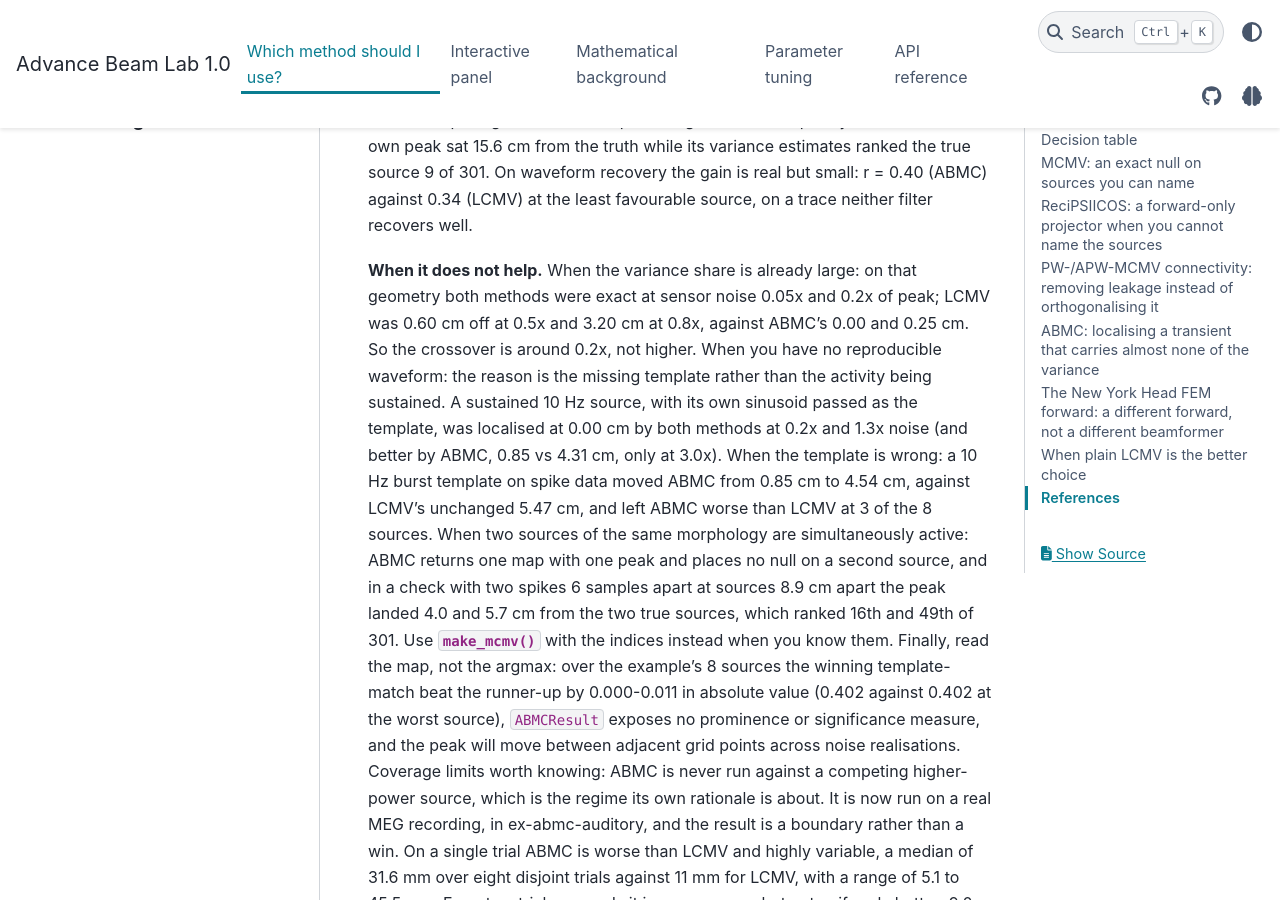
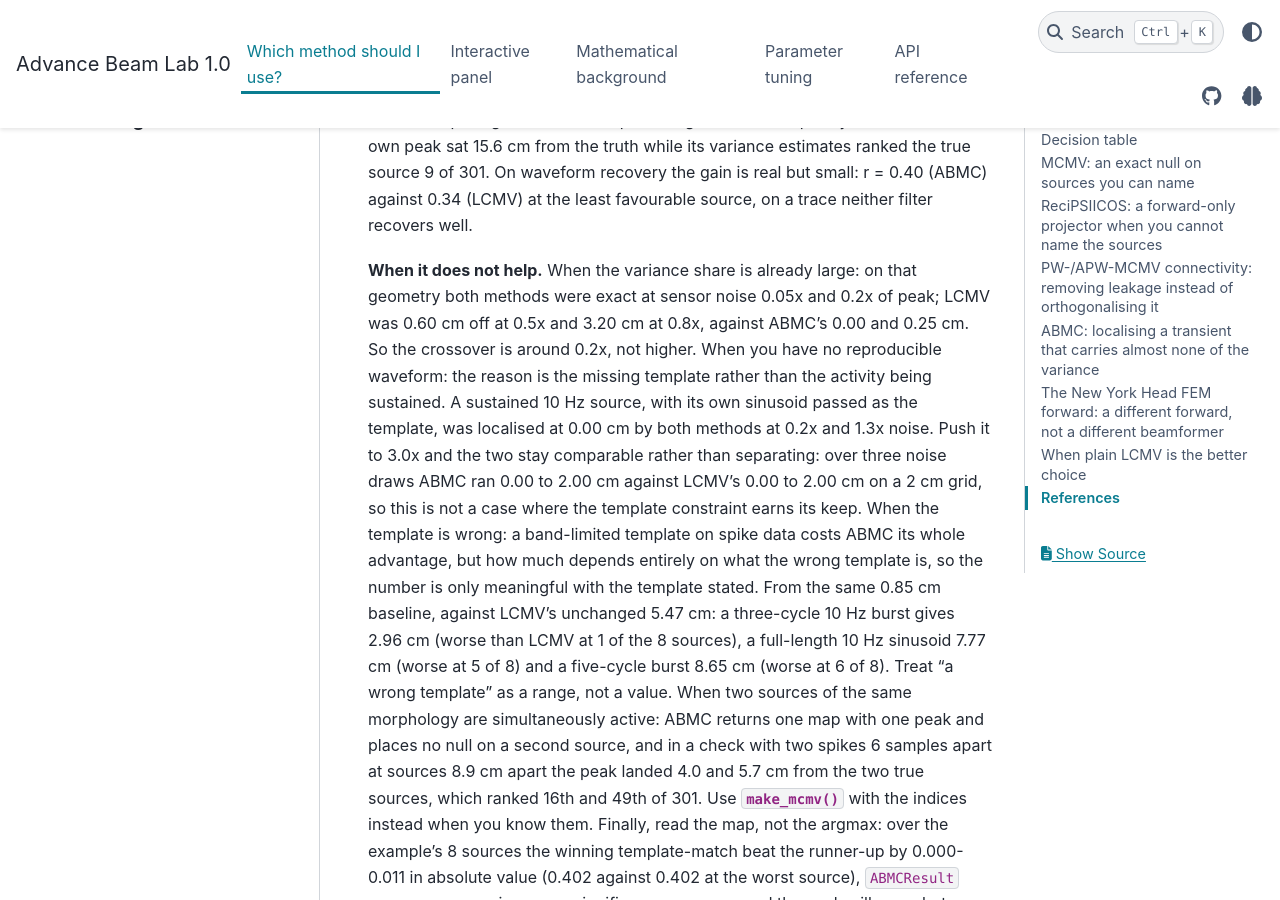
Before and after one commit to Sepehrshirani/advance_beamlab, a Sphinx documentation site: the page built from doc/choosing.rst, in a window 1280 px wide and 900 px high, scrolled down 13840 px. Built offline with Sphinx 7.4.7 and the PyData theme 0.15.4, drawn with Linux system fonts in a browser that asks for light colours; pages that are not in the unit, such as notebooks, are missing from menus; cross-references to code outside the pages are shown as plain code.

Commit message:
Requote the ABMC template and Stage-1 claims from measured runs
Two more, both re-run on the fixture that produces them. The anchors reproduce
exactly -- LCMV 5.47 cm and a matched template 0.85 cm -- which is what makes the
rest checkable.

"A 10 Hz burst template moved ABMC from 0.85 cm to 4.54 cm ... worse than LCMV at
3 of the 8 sources." No such template is defined anywhere in the repository, and
the answer depends almost entirely on which one is meant: from the same
baseline, a three-cycle 10 Hz burst gives 2.96 cm (worse at 1 of 8), a
full-length sinusoid 7.77 cm (worse at 5 of 8) and a five-cycle burst 8.65 cm
(worse at 6 of 8). None is 4.54. Stated as a range with each template named, so
a reader can reproduce any of them.

"Stage 1 puts the true source in the top handful of a 301-point grid." Over the
example's own eight sources the ranks are 1, 2, 2, 50, 8, 11, 67 and 9 -- two
outside the top fifteen per cent, and the one the figure shows is 9th. Other
seeds reach 141st. The paragraph's point, that Stage 1 is informative but not a
localiser, is unchanged and is better served by the actual spread.

The sustained-source comparison at 3.0x noise is also requoted: both methods sit
between 0.00 and 2.00 cm over three noise draws rather than separating 0.85
against 4.31, so it is not a case where the template constraint earns its keep.
The 0.2x and 1.3x results, where both are exact, reproduce.

```diff
--- a/doc/choosing.rst
+++ b/doc/choosing.rst
@@ -448,10 +448,18 @@ was 0.60 cm off at 0.5x and 3.20 cm at 0.8x, against ABMC's 0.00 and 0.25 cm. So
 the crossover is around 0.2x, not higher. When you have no reproducible
 waveform: the reason is the missing template rather than the activity being
 sustained. A sustained 10 Hz source, with its own sinusoid passed as the
-template, was localised at 0.00 cm by both methods at 0.2x and 1.3x noise (and
-better by ABMC, 0.85 vs 4.31 cm, only at 3.0x). When the template is wrong: a
-10 Hz burst template on spike data moved ABMC from 0.85 cm to 4.54 cm, against
-LCMV's unchanged 5.47 cm, and left ABMC worse than LCMV at 3 of the 8 sources.
+template, was localised at 0.00 cm by both methods at 0.2x and 1.3x noise. Push
+it to 3.0x and the two stay comparable rather than separating: over three noise
+draws ABMC ran 0.00 to 2.00 cm against LCMV's 0.00 to 2.00 cm on a 2 cm grid,
+so this is not a case where the template constraint earns its keep. When the
+template is wrong: a
+band-limited template on spike data costs ABMC its whole advantage, but how much
+depends entirely on what the wrong template is, so the number is only meaningful
+with the template stated. From the same 0.85 cm baseline, against LCMV's
+unchanged 5.47 cm: a three-cycle 10 Hz burst gives 2.96 cm (worse than LCMV at
+1 of the 8 sources), a full-length 10 Hz sinusoid 7.77 cm (worse at 5 of 8) and
+a five-cycle burst 8.65 cm (worse at 6 of 8). Treat "a wrong template" as a
+range, not a value.
 When two sources of the same morphology are simultaneously active: ABMC returns
 one map with one peak and places no null on a second source, and in a check with
 two spikes 6 samples apart at sources 8.9 cm apart the peak landed 4.0 and
```
Also changed, not shown: 1 other file.
